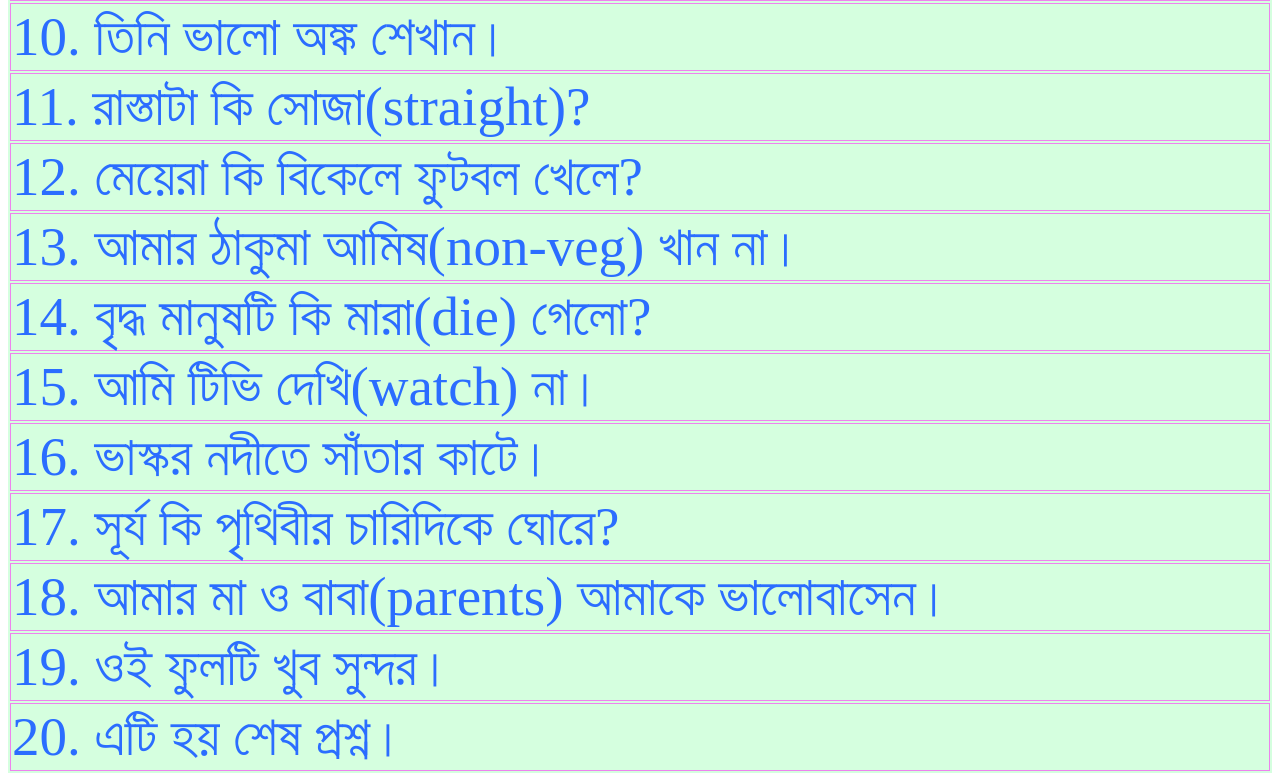
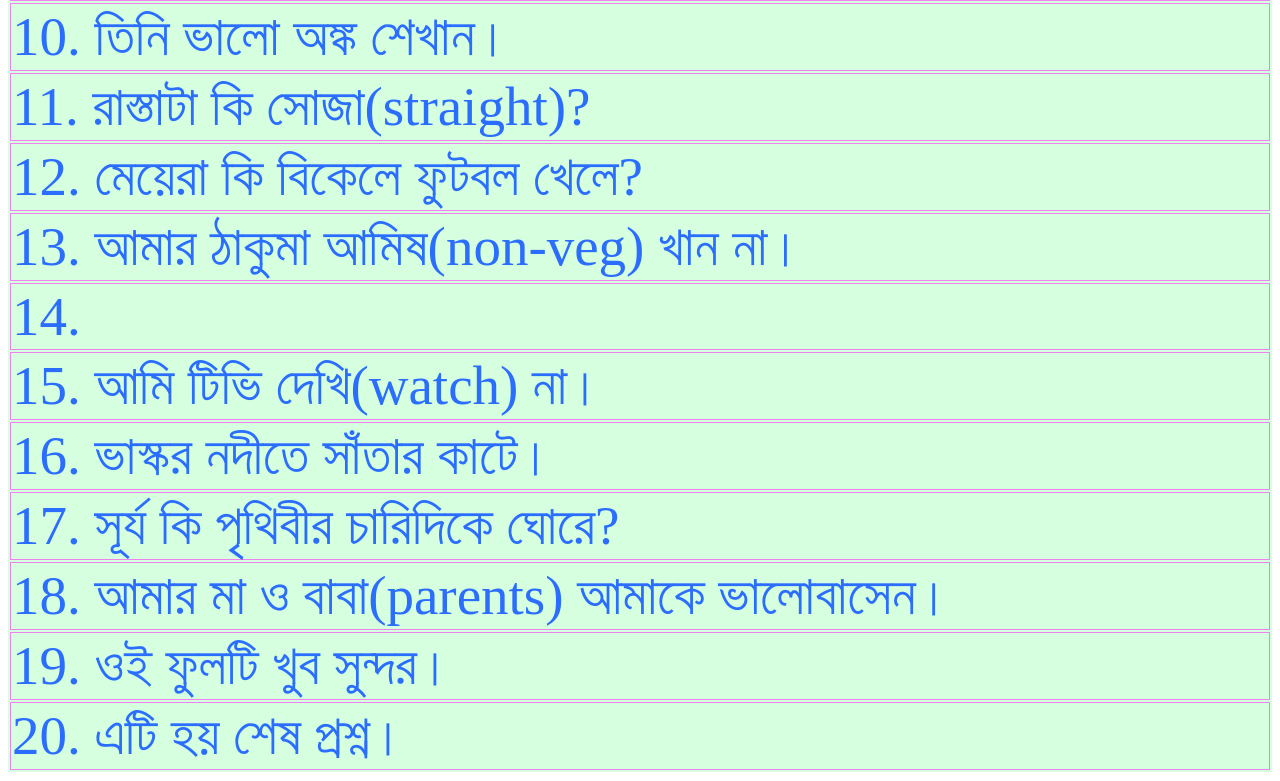
Before and after one commit to roni0909/roni0909.github.io, a plain HTML site: page index.html in a window 1280 px wide. Shown: the part 1054-1835 px from the top of the page. Drawn offline with Linux system fonts and the light colour scheme.

Commit message:
update index.html

```diff
--- a/index.html
+++ b/index.html
@@ -83,7 +83,7 @@
         </tr>
         <tr>
           <td>
-            14. বৃদ্ধ মানুষটি কি মারা(die) গেলো?
+            14.
           </td>
         </tr>
         <tr>
```
